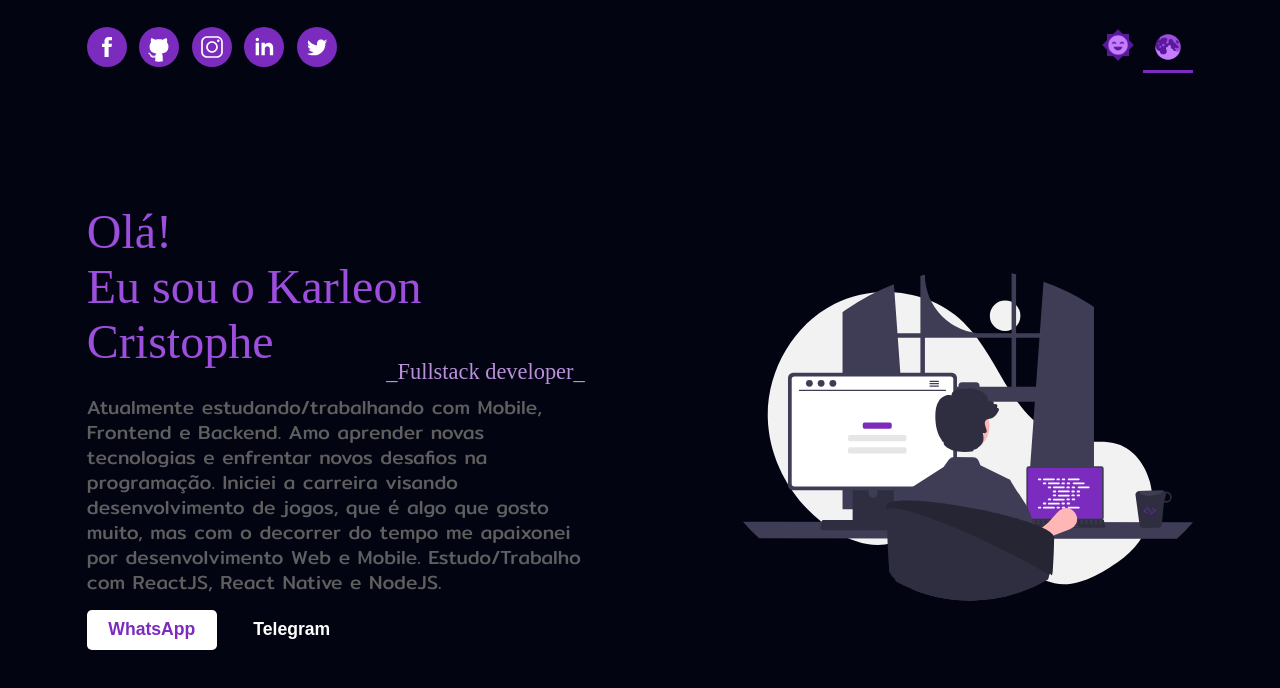
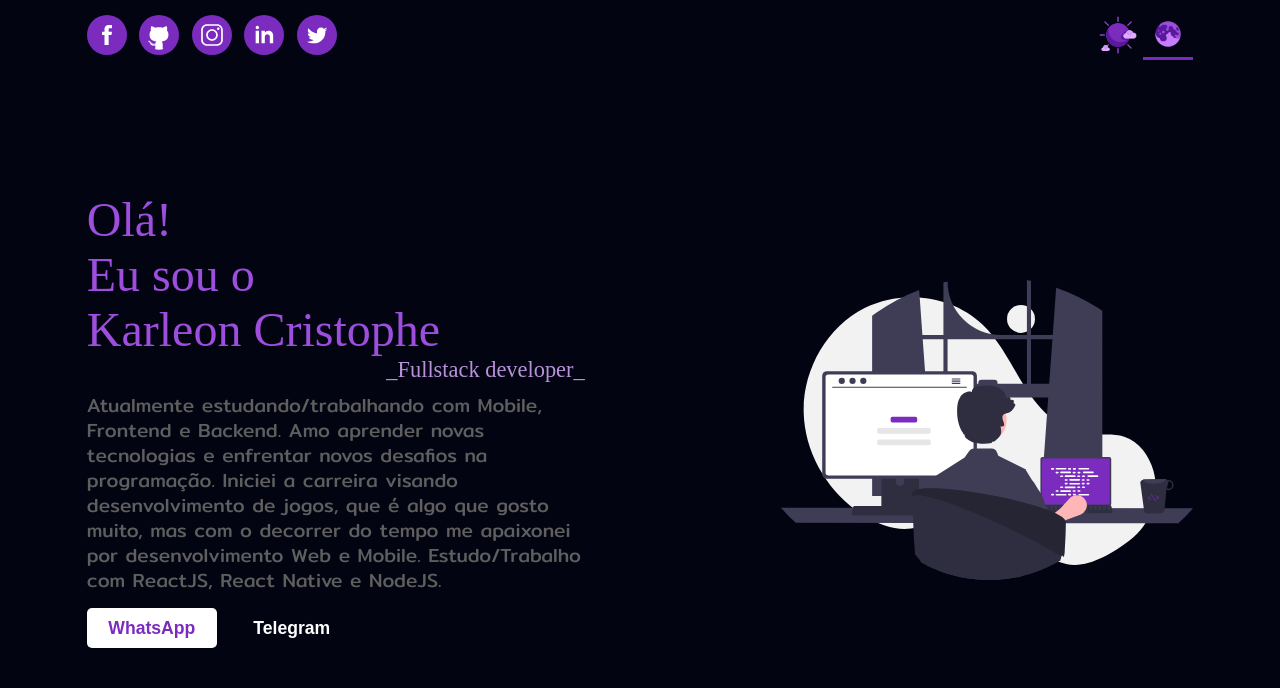
Before and after one commit to karleoncristophe/mysite, a Next.js app: page / in a window 1280 px wide. Shown: the top 688 px of the page. Built offline with nearby package versions, Linux system fonts and the light colour scheme; a web font is replaced by a local one.

Commit message:
new image

```diff
--- a/common/components/Header.jsx
+++ b/common/components/Header.jsx
@@ -7,7 +7,7 @@ const Wrapper = styled.header`
   justify-content: space-between;
   color: ${props => (props.darkMode ? ' #1c1c1c' : ' #fffff')};
   width: 100%;
-  padding-top: 20px;
+  margin-top: 10px;
 `;
 
 const Figure = styled.figure`
@@ -56,7 +56,9 @@ const Social = styled.img`
   }
 `;
 
-const ButtonContent = styled.div``;
+const ButtonContent = styled.div`
+  display: flex;
+`;
 
 const DarkMode = styled.button`
   height: 50px;
@@ -68,6 +70,18 @@ const DarkMode = styled.button`
   border-left: none;
   border-right: none;
   border-top: none;
+
+  @keyframes slidein {
+    from {
+      margin-left: 100%;
+      width: 300%;
+    }
+
+    to {
+      margin-left: 0%;
+      width: 100%;
+    }
+  }
   cursor: pointer;
   @media (max-width: 425px) {
     background-size: 35px;
@@ -86,6 +100,7 @@ const LightMode = styled.button`
   border-left: none;
   border-right: none;
   border-top: none;
+
   cursor: pointer;
   @media (max-width: 425px) {
     height: 40px;
@@ -119,7 +134,7 @@ const Header = () => {
       <Figure>
         {socialLogo.map((item, index) => (
           <Link key={item.id + index.toString()}>
-            <Social src={item.image} />
+            <Social src={item.image} className="" />
           </Link>
         ))}
       </Figure>
--- a/common/components/Main.jsx
+++ b/common/components/Main.jsx
@@ -1,7 +1,6 @@
 import styled from 'styled-components';
 import { useDarkMode } from '../../context/DarkMode';
 import Contact from './Contact';
-import media from '../components/BREAK_POINT';
 
 const Wrapper = styled.main`
   display: flex;
@@ -15,8 +14,7 @@ const Section = styled.section`
   align-items: center;
   justify-content: space-between;
   overflow: scroll;
-  @media (max-width: 1025px) {
-  }
+
   @media (max-width: 908px) {
     flex-direction: column;
     width: 100%;
@@ -42,6 +40,7 @@ const Title = styled.h1`
   font-family: 'Patua One', cursive;
   font-weight: 400;
   margin: 0;
+  margin-bottom: 10px;
 
   @media (max-width: 1025px) {
     font-size: 2.5rem;
@@ -64,7 +63,7 @@ const Title = styled.h1`
 
 const Subtitle = styled.span`
   font-size: 1.8rem;
-  margin-top: -20px;
+  margin-top: -10px;
   font-family: 'Patua One', cursive;
   text-align: end;
   width: 100%;
@@ -111,25 +110,19 @@ const Figure = styled.figure`
 `;
 
 const Drawing = styled.img`
-  width: 600px;
-  height: 600px;
+  height: 500px;
   transition: 1s;
+
+  @media (max-width: 1281px) {
+    height: 300px;
+  }
   @media (max-width: 1025px) {
-    width: 400px;
     height: 400px;
   }
-
-  @media (max-width: 1281px) {
-    width: 450px;
-    height: 450px;
+  @media (max-width: 908px) {
+    height: 350px;
   }
-  @media (max-width: 908px) {
-    width: 300px;
-    height: 300px;
-  }
-
-  @media (max-width: 320px) {
-    width: 250px;
+  @media (max-width: 420px) {
     height: 250px;
   }
 `;
@@ -142,7 +135,8 @@ const Main = () => {
         <Article>
           <Title darkMode={darkMode}>
             Olá! <br />
-            Eu sou o Karleon Cristophe
+            Eu sou o <br />
+            Karleon Cristophe
           </Title>
           <Subtitle>_Fullstack developer_</Subtitle>
           <Text darkMode={darkMode}>
@@ -156,7 +150,7 @@ const Main = () => {
           <Contact />
         </Article>
         <Figure>
-          <Drawing src="/programming.svg" />
+          <Drawing src="/programming.svg" className="" />
         </Figure>
       </Section>
     </Wrapper>
```
Also changed, not shown: public/sun.png, 1 other file (tests, documents, lock files or other folders).
